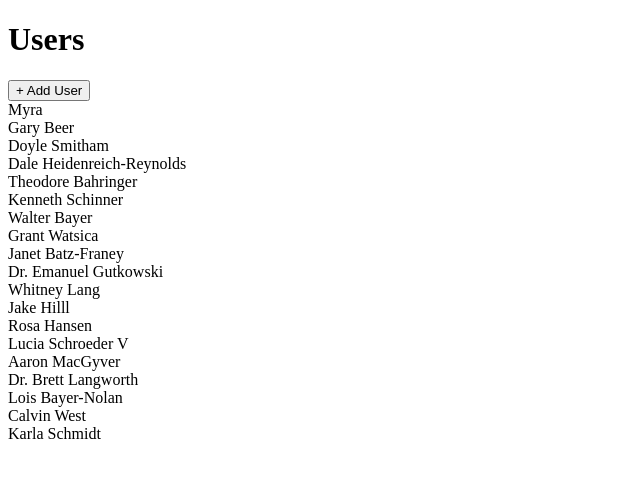
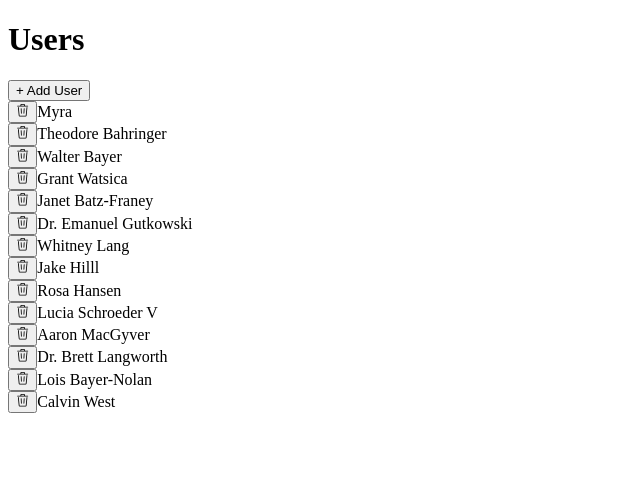
Before and after one commit to zdTang/stephen_react_Mike_learn, a React (Create React App) app in the folder learn_jsx/: page / in a window 1280 px wide. Shown: the top 478 px of the page, without its empty margins (0-640 px from the left). Built offline with nearby package versions, Linux system fonts and the light colour scheme; data requests are answered from the project's data file.

Commit message:
C21-376 Deleting the User

```diff
--- a/learn_jsx/db.json
+++ b/learn_jsx/db.json
@@ -15,24 +15,8 @@
       "name": "Myra"
     },
     {
-      "id": "3094",
-      "name": "Gary Beer"
-    },
-    {
-      "id": "3bc2",
-      "name": "Doyle Smitham"
-    },
-    {
-      "id": "fcd1",
-      "name": "Dale Heidenreich-Reynolds"
-    },
-    {
       "id": "5396",
       "name": "Theodore Bahringer"
-    },
-    {
-      "id": "f63e",
-      "name": "Kenneth Schinner"
     },
     {
       "id": "a825",
@@ -81,10 +65,6 @@
     {
       "id": "0e38",
       "name": "Calvin West"
-    },
-    {
-      "id": "f728",
-      "name": "Karla Schmidt"
     }
   ],
   "albums": [],
--- a/learn_jsx/src/components/UsersListItem.js
+++ b/learn_jsx/src/components/UsersListItem.js
@@ -1,7 +1,19 @@
+import { GoTrash } from "react-icons/go";
+import Button from "./Button";
+import { removeUser } from "../store";
+import useThunk from "../hooks/use-thunk";
 function UsersListItem({ user }) {
+  const [doRemoveUser, isLoading, error] = useThunk(removeUser);
+  const handleClick = () => {
+    doRemoveUser(user);
+  };
   return (
     <div className="mb-2 border rounded">
       <div className="flex p-2 justify-between items-center cursor-pointer">
+        <Button loading={isLoading} onClick={handleClick}>
+          <GoTrash />
+        </Button>
+        {error && <div>Error deleting user</div>}
         {user.name}
       </div>
     </div>
```
